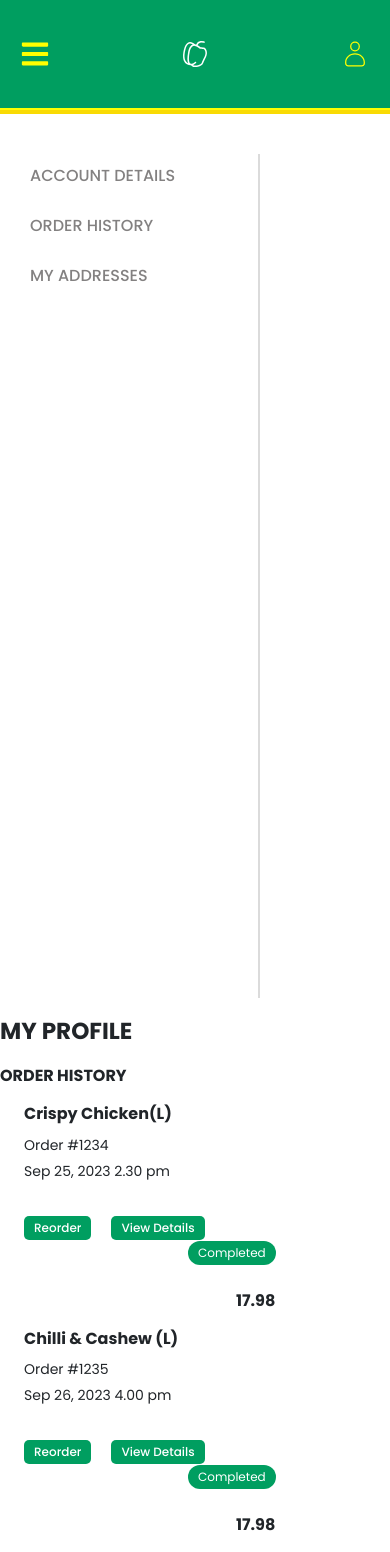
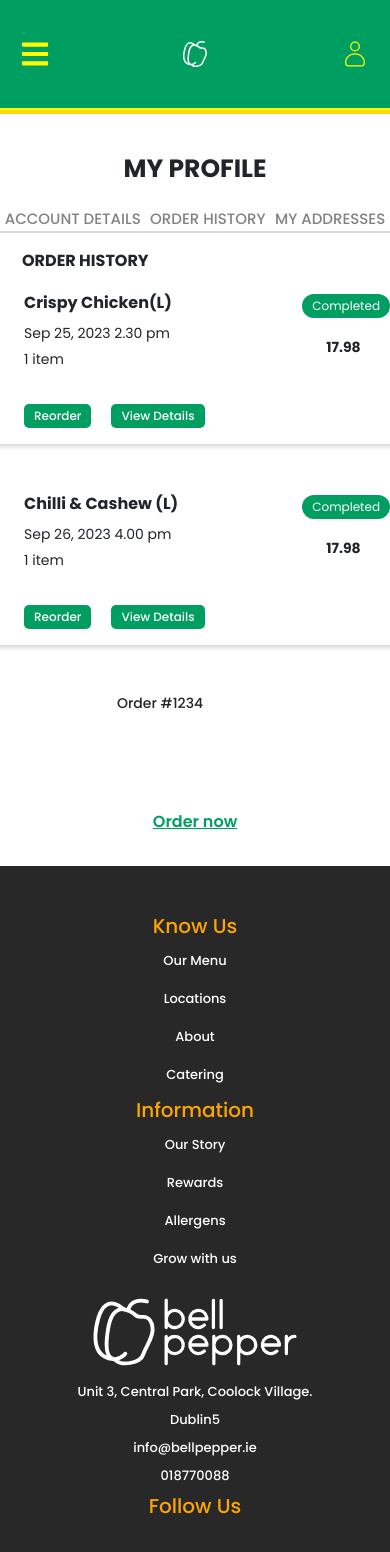
Before and after one commit to AppionxTechnologies/bell-pepper-website, a React (Create React App) app: page /orderhistory in a window 390 px wide. Shown: the top 1552 px of the page. Built offline with nearby package versions, Linux system fonts and the light colour scheme; some icons are missing; the HTML template or start-up script is replaced by a standard one.

Commit message:
my profile responsive

```diff
--- a/src/pages/My profile/accountdetails.js
+++ b/src/pages/My profile/accountdetails.js
@@ -13,12 +13,15 @@
     <>
       <div className="col-lg-12 account-details">
         <div className="row mt-4">
-          <div className="col-lg-3 mt-3 flex-column"><VerticalNavbar/></div>
+          <div className="col-lg-3 mt-3 flex-column">
+            <VerticalNavbar />
+          </div>
 
           <div className="col-lg-9 mt-3">
-            <p className="fs-3 fw-bold">MY PROFILE</p>
-            <p className="fw-bold">ACCOUNT DETAILS</p>
+            <p className="fs-3 fw-bold my-profile-content">MY PROFILE</p>
+            <div className="myaccountdetails-heading"><p className="fw-bold">ACCOUNT DETAILS</p></div>
 
+            <div className="inputfield-div">
               <div className="input-field1">
                 <label htmlFor="">Email Address*</label>
                 <input type="text" defaultValue="das@gmail.com" />
@@ -43,7 +46,7 @@
                   onClick={() => setVisiblee(!visiblee)}
                   style={{
                     position: "absolute",
-                  right: "55px",
+                    left: "455px",
                     top: "60%",
                     transform: "translateY(-50%)",
                   }}
@@ -59,13 +62,14 @@
                   onClick={() => setVisible(!visible)}
                   style={{
                     position: "absolute",
-                  right: "55px",
+                    left: "455px",
                     top: "60%",
                     transform: "translateY(-50%)",
                   }}
                 >
                   {visible ? <Visibility /> : <VisibilityOff />}
                 </IconButton>
+              </div>
             </div>
 
             <div className="mt-5">
@@ -81,7 +85,6 @@
                   Delete account
                 </p>
               </div>
-
             </div>
           </div>
         </div>
--- a/src/pages/My profile/myaddress.js
+++ b/src/pages/My profile/myaddress.js
@@ -1,8 +1,8 @@
-import {React, useState} from 'react'
-import VerticalNavbar from './vertical-navbar'
-import homeicon from '../../assets/homeicon.png'
-import './myaddress.css'
-import OrderConfirm from '../order online/orderconfirm';
+import { React, useState } from "react";
+import VerticalNavbar from "./vertical-navbar";
+import homeicon from "../../assets/homeicon.png";
+import "./myaddress.css";
+import OrderConfirm from "../order online/orderconfirm";
 
 export default function Myaddress() {
   const [ShowMyaddress, setShowMyaddress] = useState(false);
@@ -15,31 +15,55 @@
   };
   return (
     <>
-          <div className='col-lg-12'>
-            <div className='row mt-4'>
-              <div className='col-lg-3 mt-3'>
-                <VerticalNavbar/>
+      <div className="col-lg-12">
+        <div className="row mt-4">
+          <div className="col-lg-3 mt-3">
+            <VerticalNavbar />
           </div>
-              <div className='col-lg-9 mt-3'>
-                <p className="fs-3 fw-bold ">MY PROFILE</p>
-                <p className="fw-bold">MY ADDRESS</p>
-                <div className='row'>
-                    <div className='col-lg-8 bg-white home-address'>
-                        <p className='homeicon-content fw-semibold px-3'><img className='home-icon-myaddress' src={homeicon} alt=''/>HOME</p>
-                        <div className='homeicon-address px-5'>
+          <div className="col-lg-9 mt-3">
+            <p className="fs-3 fw-bold my-profile-content">MY PROFILE</p>
+            <div className="myaddress-heading"><p className="fw-bold">MY ADDRESS</p></div>
+            <div className="row">
+              <div className="col-lg-8 bg-white home-address">
+                <div className="home-with-icon">
+                  <p className="homeicon-content fw-semibold px-3">
+                    <img
+                      className="home-icon-myaddress"
+                      src={homeicon}
+                      alt=""
+                    />
+                    HOME
+                  </p>
+                </div>
+                <div className="homeicon-address px-5">
                   <p>Unit 3, Associated Rewinds (Ireland), Whitestown Drive</p>
                   <p>Tallaght, South Dublin.</p>
                   <p>D05FF08</p>
                 </div>
-                        <div className='myaddress-btn'>
-                            <button className="myaddress-button fw-semibold mt-2" type='button'>EDIT</button>
-                            <button className="myaddress-button fw-semibold  mt-2" type='button'>DELETE</button>
+                <div className="myaddress-btn">
+                  <button
+                    className="myaddress-button fw-semibold mt-2"
+                    type="button"
+                  >
+                    EDIT
+                  </button>
+                  <button
+                    className="myaddress-button fw-semibold  mt-2"
+                    type="button"
+                  >
+                    DELETE
+                  </button>
                 </div>
               </div>
             </div>
-                <div className='row'>
-                    <div className='col-lg-12 mt-3 add-address-content text-center'>
-                        <p className='fw-semibold' onClick={ShowMyaddress ? closeMyaddress : openMyaddress}>ADD ADDRESS</p>
+            <div className="row">
+              <div className="col-lg-12 mt-5 add-address-content text-center">
+                <p
+                  className="fw-semibold"
+                  onClick={ShowMyaddress ? closeMyaddress : openMyaddress}
+                >
+                  ADD ADDRESS
+                </p>
               </div>
             </div>
           </div>
@@ -47,5 +71,5 @@
       </div>
       {ShowMyaddress && <OrderConfirm onClose={closeMyaddress} />}
     </>
-      )
+  );
 }
--- a/src/pages/My profile/orderhistory.css
+++ b/src/pages/My profile/orderhistory.css
@@ -6,6 +6,9 @@
 .imagerow1 p{
     line-height: 10px;
     font-size: 14px;
+}
+.one-item{
+    display: none;
 }
 .imagerow1-button{
     font-size: 13px;
@@ -58,14 +61,6 @@
     .crispyimg1{
         display: none;
     }
-    /* .row1 {
-        display: flex;
-        flex-direction: row;
-        margin-bottom: 30px;
-    } */
-    .sidebutton{
-        padding-left: 200px;
-    }
     .imagerow1-button-top{
         font-size: 12px;
         padding: 3px 10px;
@@ -77,4 +72,25 @@
     .orderhistory-hrline{
         display: none;
     }
+    .one-order{
+        display: none;
+    }
+    .one-item{
+        display: flex;
+    }
+    .row1-orderhistory{
+        margin-bottom: 50px;
+    }
+    .imagerow1{
+        box-shadow: 3px 3px 4px rgb(0 0 0 / 15%);
+    }
+    .my-profile-content{
+        display: none;
+    }
+    .row1-orderhistory{
+        margin-top: 20px;
+    }
+    .myorder-heading{
+        margin-left: 22px;
+    }
 }
--- a/src/pages/My profile/orderhistory.js
+++ b/src/pages/My profile/orderhistory.js
@@ -23,46 +23,52 @@
             <VerticalNavbar/>
           </div>
           <div className='col-lg-9 mt-3'>
-            <p className="fs-3 fw-bold ">MY PROFILE</p>
-            <p className="fw-bold">ORDER HISTORY</p>
+            <p className="fs-3 fw-bold my-profile-content">MY PROFILE</p>
+            <div className='myorder-heading'><p className="fw-bold ">ORDER HISTORY</p></div>
 
-            <div className='row'>
-              <div className='col-lg-10 imagerow1 d-flex  '>
+            <div className='row row1-orderhistory'>
+              <div className=' imagerow1 d-flex justify-content-between'>
+                <div className='d-flex'>
                 <img className="crispyimg1" src={CrispyImg} alt=''/>
                   <div className='px-4'>
                     <h6 className='fw-bold mb-3'>Crispy Chicken(L)</h6>
-                    <p>Order #1234</p>
+                    <p className='one-order'>Order #1234</p>
                     <p>Sep 25, 2023 2.30 pm</p>
-                    <div className='imagerow1-btn'>
+                    <p className='one-item'>1 item</p>
+                    <div className='imagerow1-btn mb-3'>
                       <button className="imagerow1-button fw-medium mt-4" type='button'>Reorder</button>
                       <button className="imagerow1-button fw-medium mt-4" type='button'>View Details</button>
                     </div>
                 </div>
+                </div>
+                <div className=' sidebutton'>
+                  <button className='imagerow1-button-top' type='button'>Completed</button>
+                  <p className=' px-4 mt-4 fw-bold amount-content'>17.98</p>
               </div>
-              <div className='col-lg-2 sidebutton'>
-                  <button className='imagerow1-button-top' type='button'>Completed</button>
-                  <p className='px-5 mt-4 fw-bold amount-content'>17.98</p>
               </div>
             </div>
 
             <hr className='orderhistory-hrline'/>
 
             <div className='row'>
-              <div className='col-lg-10 imagerow1 d-flex  '>
+              <div className=' imagerow1 d-flex justify-content-between '>
+                <div className='d-flex'>
                 <img className="crispyimg1" src={CrispyImg} alt=''/>
                 <div className='px-4'>
                   <h6 className='fw-bold mb-3'>Chilli & Cashew (L)</h6>
-                  <p>Order #1235</p>
+                  <p className='one-order'>Order #1235</p>
                   <p>Sep 26, 2023 4.00 pm</p>
-                  <div className='imagerow1-btn'>
+                  <p className='one-item'>1 item</p>
+                  <div className='imagerow1-btn mb-3'>
                     <button className="imagerow1-button fw-medium mt-4" type='button'>Reorder</button>
                     <button className="imagerow1-button fw-medium mt-4" type='button'>View Details</button>
                   </div>
                 </div>
+                </div>
+                <div className='sidebutton'>
+                  <button className='imagerow1-button-top' type='button'>Completed</button>
+                  <p className='px-4 mt-4 fw-bold amount-content'>17.98</p>
               </div>
-              <div className='col-lg-2 sidebutton'>
-                  <button className='imagerow1-button-top' type='button'>Completed</button>
-                  <p className='px-5 mt-4 fw-bold amount-content'>17.98</p>
               </div>
             </div>
 
--- a/src/pages/My profile/vertical-navbar.css
+++ b/src/pages/My profile/vertical-navbar.css
@@ -12,6 +12,7 @@
     margin-top: 10px;
 }
 .bar-links {
+    flex-direction: column;
     text-decoration: none;
     width: 100%;
 }
@@ -23,8 +24,39 @@
     color: #009E60;
     border-right: 3px solid #009E60 ;
 }
+.vertical-myprofile-content{
+    display: none;
+}
 
 
 @media (max-width: 768px) {
-
+    .vertical-navbar-left {
+        width: 100%;
+        height: 25px;
+        border-right: none;
+        border-bottom: 2px solid #DBDBDB;
+      }
+      .bar-links{
+        flex-direction: row;
+        justify-content: space-around;
+      }
+      .bar-links p:hover{
+        color: #009E60;
+        border-bottom: 3px solid #009E60 ;
+        border-right: none;
+    }
+    .vertical-content{
+        margin-top: 0px;
+        font-size: 15px;
+        padding: 0px;
+    }
+    .bar-links p:focus{
+        color: #009E60;
+        border-bottom: 3px solid #009E60 ;
+    }
+    .vertical-myprofile-content{
+        display: flex;
+        justify-content: center;
+        font-size: 25px;
+    }
 }
--- a/src/pages/My profile/vertical-navbar.js
+++ b/src/pages/My profile/vertical-navbar.js
@@ -5,8 +5,9 @@
 export default function VerticalNavbar() {
   return (
     <>
+          <div><h4 className='fw-bold vertical-myprofile-content  mb-4'>MY PROFILE</h4></div>
           <div className="vertical-navbar-left d-flex">
-            <nav className='bar-links  d-flex flex-column'>
+            <nav className='bar-links  d-flex '>
               <Link to="/accountdetails" className='text-decoration-none'>
                 <p className='vertical-content fw-medium'>ACCOUNT DETAILS</p>
               </Link>
--- a/src/pages/order online/orderconfirm.css
+++ b/src/pages/order online/orderconfirm.css
@@ -19,7 +19,7 @@
   left: 390px;
 }
 .addressform-containerr {
-  height: 60%;
+  height: 65%;
   text-align: center;
   width: 450px;
   background-color: white;
@@ -89,7 +89,6 @@
     margin-top: 30px;
   }
   .addressform-containerr {
-    min-width: 100%;
     width: 100%;
     font-size: 14px;
     border-radius: 0px;
```
Also changed, not shown: src/NewAboutUs/NewAboutUs.js (+4 -4 lines), src/pages/My profile/accountdetails.css (+7 -3 lines), src/pages/My profile/myaddress.css (+15 -0 lines), src/pages/mycart/mycart.css (+76 -59 lines), src/pages/mycart/mycart.js (+7 -42 lines). Lines whose indentation alone changed are shown as unchanged.
